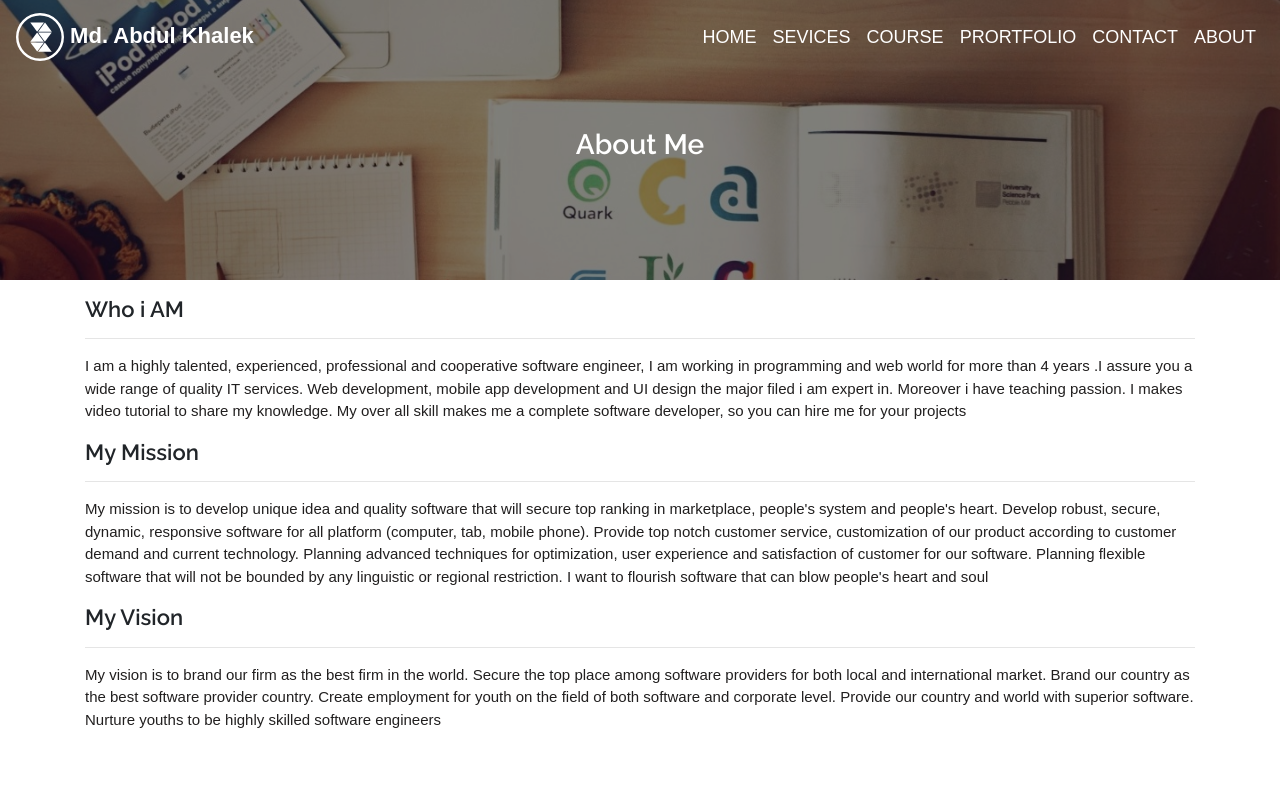
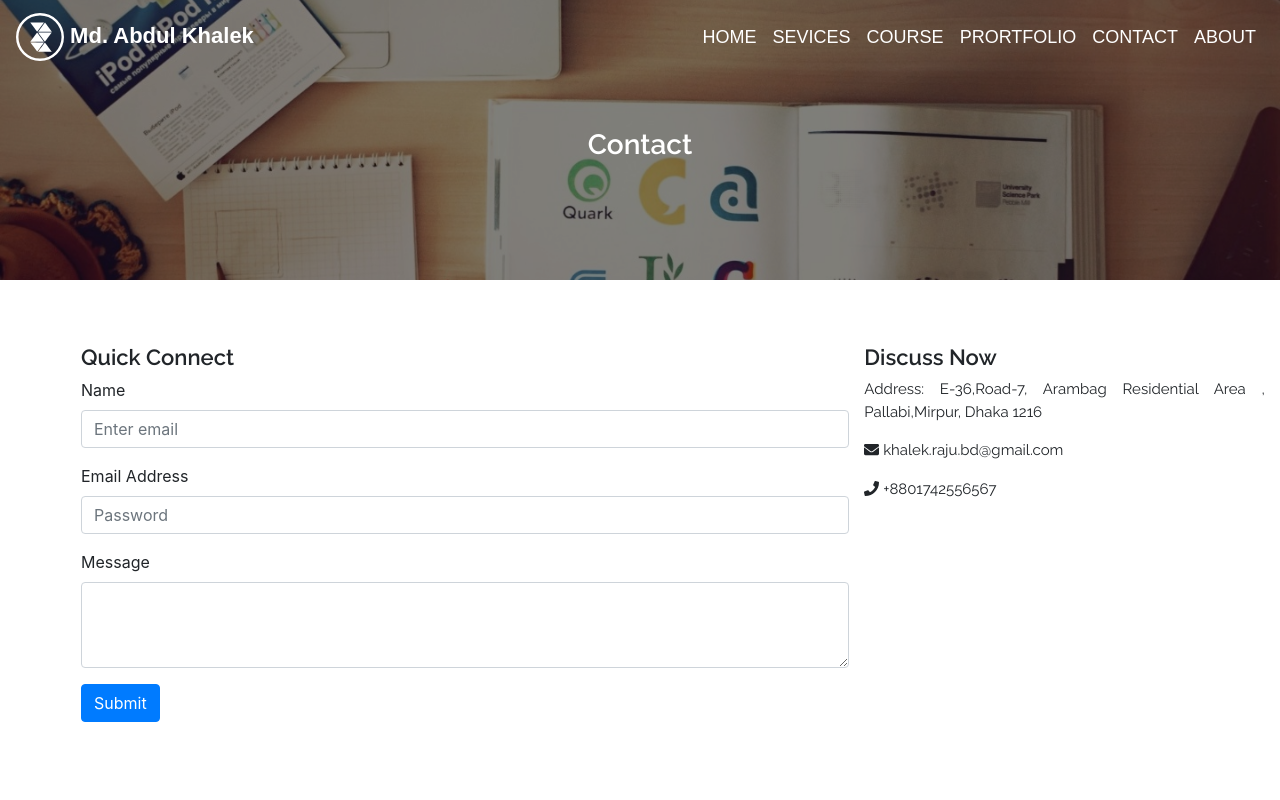
Before and after one commit to A-Khalek/ReactjsProject, a React (Create React App) app: page / in a window 1280 px wide. Shown: the top 800 px of the page. Built offline with nearby package versions, Linux system fonts and the light colour scheme.

Commit message:
add ContactDescription componet
add form in Contact description

```diff
--- a/src/App.js
+++ b/src/App.js
@@ -1,11 +1,18 @@
 import React from 'react';
+import PageTop from "./component/PageTop/PageTop";
 import AboutPage from "./pages/AboutPage";
+import TopNavigation from "./component/topNavigation/TopNavigation";
+import TopBanner from "./component/topBanner/TopBanner";
+import ContactDescription from "./component/ContactDescription/ContactDescription";
+import Footer from "./component/Footer/Footer";
 
 function App() {
   return (
     <div >
-        <AboutPage/>
-      {/*<HomePage/>*/}
+    <TopNavigation/>
+    <PageTop pageTitle="Contact"/>
+    <ContactDescription />
+    <Footer/>
     </div>
   );
 }
--- /dev/null
+++ b/src/component/ContactDescription/ContactDescription.js
@@ -0,0 +1,52 @@
+import React, {Component, Fragment} from 'react';
+import {Button, Col, Container, Form} from "react-bootstrap";
+import {Row} from "react-bootstrap/cjs";
+import {FontAwesomeIcon} from "@fortawesome/react-fontawesome";
+import {faEnvelope, faPhone} from "@fortawesome/free-solid-svg-icons";
+
+class ContactDescription extends Component {
+    render() {
+        return (
+            <Fragment>
+                <Container fluid={true} className="pt-5 pl-5">
+                    <Row>
+                        <Col lg={8} md={12} sm={12} className="pl-5">
+                            <h2 className="serviceName">Quick Connect</h2>
+                            <Form>
+                                <Form.Group controlId="formBasicEmail">
+                                    <Form.Label className="float-left">Name</Form.Label>
+                                    <Form.Control type="email" placeholder="Enter email" />
+                                </Form.Group>
+
+                                <Form.Group controlId="formBasicPassword">
+                                    <Form.Label className="float-left">Email Address</Form.Label>
+                                    <Form.Control type="password" placeholder="Password" />
+                                </Form.Group>
+
+                                <Form.Group controlId="exampleForm.ControlTextarea1">
+                                    <Form.Label className="float-left">Message</Form.Label>
+                                    <Form.Control as="textarea" rows={3} />
+                                </Form.Group>
+
+
+                                <Button variant="primary" type="submit">
+                                    Submit
+                                </Button>
+                            </Form>
+                        </Col>
+
+                        <Col lg={4} md={12} sm={12} className="text-justify pl-0">
+                            <h2 className="serviceName">Discuss Now</h2>
+                            <p className="clientDesc">Address: E-36,Road-7, Arambag Residential Area , Pallabi,Mirpur, Dhaka 1216</p>
+                            <p className="clientDesc"><FontAwesomeIcon icon={faEnvelope} /> khalek.raju.bd@gmail.com</p>
+                            <p className="clientDesc"><FontAwesomeIcon icon={faPhone} /> +8801742556567</p>
+                        </Col>
+
+                    </Row>
+                </Container>
+            </Fragment>
+        );
+    }
+}
+
+export default ContactDescription;
```
